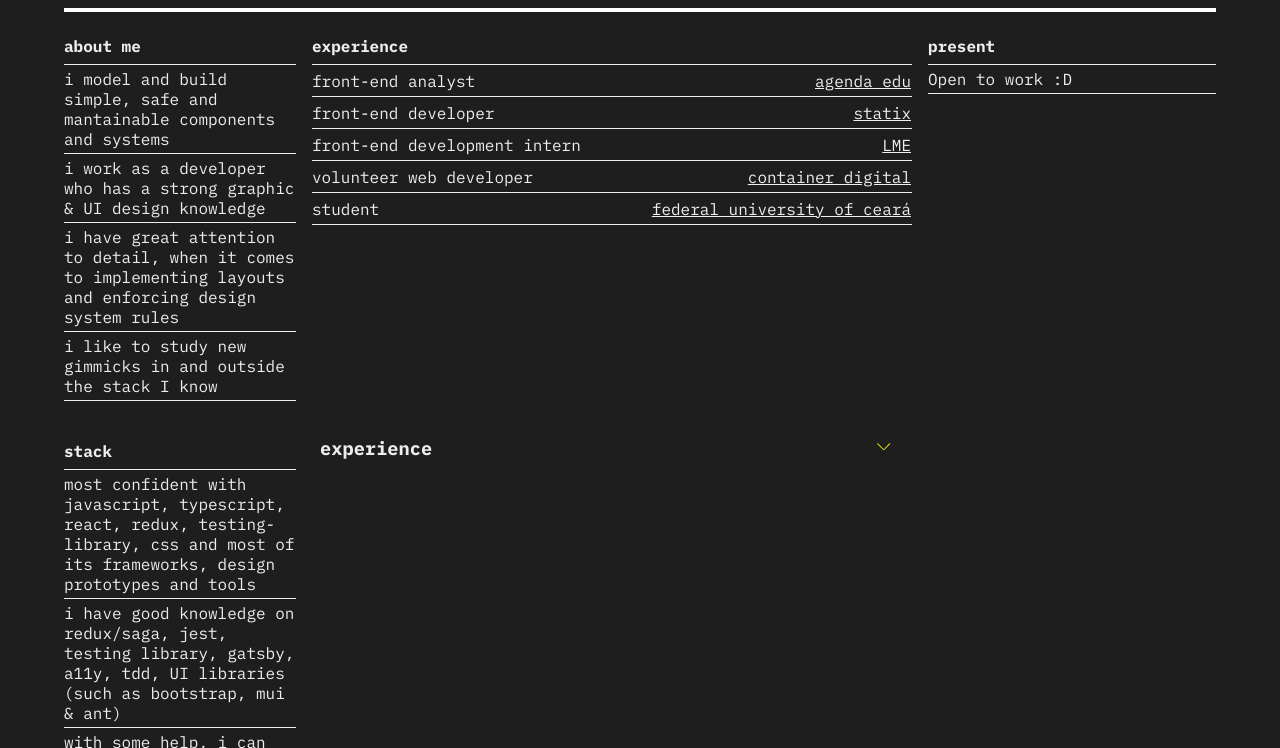
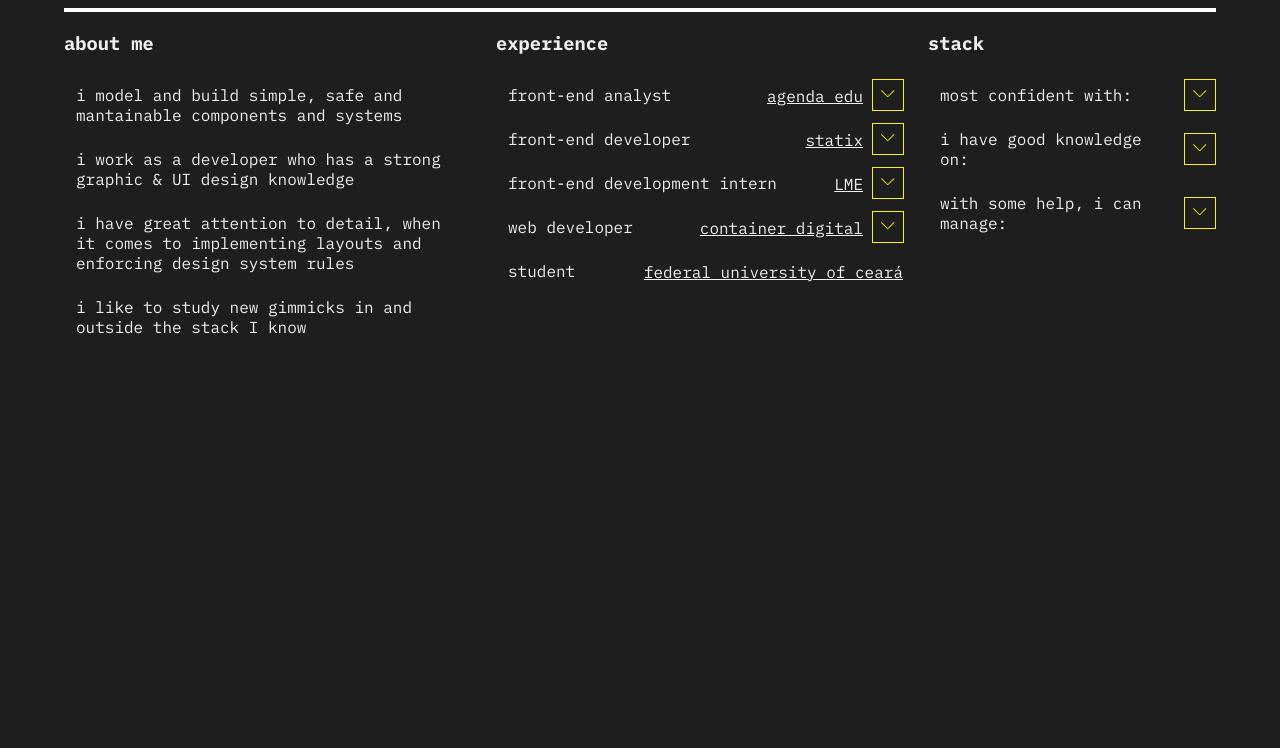
Before and after one commit to soloalex1/alexmachina, a Gatsby site: page / in a window 1280 px wide. Shown: the part 52-800 px from the top of the page. Built offline with nearby package versions, Linux system fonts and the light colour scheme; Gatsby itself is replaced by a stand-in of ours.

Commit message:
style: improve table grid and distribution

```diff
--- a/src/components/Collapsible/index.tsx
+++ b/src/components/Collapsible/index.tsx
@@ -2,13 +2,15 @@ import React, { useState, useEffect, useRef } from "react";
 import { SlArrowDown, SlArrowUp } from "react-icons/sl";
 
 import * as S from "./styles";
+import { TableList } from "../../types";
 
 type CollapsibleProps = {
-	label: string;
-	children: JSX.Element | JSX.Element[];
+	entry: TableList;
 };
 
-export const Collapsible = ({ label, children }: CollapsibleProps) => {
+export const Collapsible = ({
+	entry: { label, link, description, location },
+}: CollapsibleProps) => {
 	const contentRef = useRef(null);
 	const [open, setOpen] = useState(false);
 	const [height, setHeight] = useState(0);
@@ -25,15 +27,23 @@ export const Collapsible = ({ label, children }: CollapsibleProps) => {
 	return (
 		<section>
 			<S.ItemHeader>
-				<h3>{label}</h3>
-
-				<S.ItemButton onClick={toggleOpen}>
-					{open ? <SlArrowUp /> : <SlArrowDown />}
-				</S.ItemButton>
+				<p>{label}</p>
+				<div>
+					{location && link && (
+						<a href={link} target="_blank">
+							{location}
+						</a>
+					)}
+					{description && (
+						<S.ItemButton onClick={toggleOpen}>
+							{open ? <SlArrowUp /> : <SlArrowDown />}
+						</S.ItemButton>
+					)}
+				</div>
 			</S.ItemHeader>
 			<S.CollapsibleContainer height={height}>
 				<div role="content" ref={contentRef} aria-expanded={open}>
-					{children}
+					{description}
 				</div>
 			</S.CollapsibleContainer>
 		</section>
--- a/src/components/Collapsible/styles.ts
+++ b/src/components/Collapsible/styles.ts
@@ -1,19 +1,29 @@
 import styled, { css } from "styled-components";
 
 export const ItemButton = styled.button`
-	height: 40px;
-	width: 40px;
-	padding: 12px;
+	height: 32px;
+	width: 32px;
 	background-color: transparent;
 	color: #faf20c;
 	border: none;
+	border: 1px solid #faf20c;
+	margin-left: 8px;
 `;
 
 export const ItemHeader = styled.header`
-	padding: 0 8px;
 	display: flex;
 	justify-content: space-between;
 	align-items: center;
+
+	> div {
+		display: flex;
+		align-items: center;
+		justify-content: flex-end;
+	}
+
+	> p {
+		margin: 12px;
+	}
 `;
 
 export const CollapsibleContainer = styled.section<{
--- a/src/components/MainContainer/styles.ts
+++ b/src/components/MainContainer/styles.ts
@@ -10,9 +10,9 @@ export const Main = styled.div`
 
 		display: grid;
 		grid-template-columns: 1fr 1fr 30ch;
-		grid-gap: 0 16px;
+		gap: 0 24px;
 
-		header {
+		> header {
 			grid-column: 1 / -1;
 		}
 	}
--- a/src/components/Table/index.tsx
+++ b/src/components/Table/index.tsx
@@ -2,6 +2,7 @@ import React from "react";
 
 import * as S from "./styles";
 import { TableList } from "../../types";
+import { Collapsible } from "../Collapsible";
 
 type TableProps = {
 	title: string;
@@ -11,23 +12,10 @@ type TableProps = {
 const Table = ({ title, list }: TableProps) => {
 	return (
 		<section>
-			<S.ListComponent>
-				<li>
-					<b>{title}</b>
-				</li>
-				{list.map(({ label, location, link }) => {
-					return (
-						<li>
-							<span>{label}</span>
-							{location && link && (
-								<a href={link} target="_blank">
-									{location}
-								</a>
-							)}
-						</li>
-					);
-				})}
-			</S.ListComponent>
+			<h3>{title}</h3>
+			{list.map((entry) => (
+				<Collapsible entry={entry} />
+			))}
 		</section>
 	);
 };
--- a/src/constants/lists.ts
+++ b/src/constants/lists.ts
@@ -5,21 +5,29 @@ export const EXPERIENCE_ITEMS: TableList[] = [
 		label: "front-end analyst",
 		location: "agenda edu",
 		link: "https://agendaedu.com/",
+		description:
+			"Worked at maintenance and development of Agenda Edu web platform, mostly implementing new features that positively impacted our school partners, managers and educators alike. As a part of this process, I've developed performatic graphic interfaces that were easy to use and to learn, acting together with our designers and backenders to ensure consistency and satisfaction through our entire usability experience.",
 	},
 	{
 		label: "front-end developer",
 		location: "statix",
 		link: "https://statix.com.br/",
+		description:
+			"Worked at refining and maintaining legacy web platforms to automate manual workflows of finance and administration, using Angular.js and Java to develop new features and modules. Also developed a few landing pages and digital solutions for external clients using modern tools as React and a few UI-focused libraries such as Material UI, Tailwind and Ant Design.",
 	},
 	{
 		label: "front-end development intern",
 		location: "LME",
 		link: "https://lme.virtual.ufc.br/",
+		description:
+			"Developing and refining digital educational resources for Virtual University Institute at Federal University of Ceará, using Angular.js as main development framework.",
 	},
 	{
-		label: "volunteer web developer",
+		label: "web developer",
 		location: "container digital",
 		link: "http://www.codijr.ufc.br/",
+		description:
+			"Development and maintenance of institutional websites to UFC clients, using Wordpress as the main development and deployment tool.",
 	},
 	{
 		label: "student",
@@ -55,14 +63,17 @@ export const DESCRIPTION_ITEMS: TableList[] = [
 
 export const STACK_ITEMS: TableList[] = [
 	{
-		label:
-			"most confident with javascript, typescript, react, redux, testing-library, css and most of its frameworks, design prototypes and tools",
+		label: "most confident with:",
+		description:
+			" javascript, typescript, react, redux, testing-library, css and most of its frameworks, design prototypes and tools",
 	},
 	{
-		label:
-			"i have good knowledge on redux/saga, jest, testing library, gatsby, a11y, tdd, UI libraries (such as bootstrap, mui & ant)",
+		label: "i have good knowledge on:",
+		description:
+			" redux/saga, jest, testing library, gatsby, a11y, tdd, UI libraries (such as bootstrap, mui & ant)",
 	},
 	{
-		label: "with some help, i can manage node, express, java, angular, mongodb",
+		label: "with some help, i can manage:",
+		description: "node, express, java, angular, mongodb, ux design",
 	},
 ];
--- a/src/pages/index.tsx
+++ b/src/pages/index.tsx
@@ -24,14 +24,8 @@ const IndexPage: React.FC<PageProps> = () => {
 					<Header />
 					<Table title="about me" list={DESCRIPTION_ITEMS} />
 					<Table title="experience" list={EXPERIENCE_ITEMS} />
-					<Table title="present" list={PRESENT_ITEMS} />
+					{/* <Table title="present" list={PRESENT_ITEMS} /> */}
 					<Table title="stack" list={STACK_ITEMS} />
-					<Collapsible label="experience">
-						<div>
-							CollapsibleContainerCollapsibleContainerCollapsibleContainer
-							CollapsibleContainer CollapsibleContainer
-						</div>
-					</Collapsible>
 				</main>
 			</MainContainer>
 		</>
--- a/src/types/index.ts
+++ b/src/types/index.ts
@@ -2,4 +2,5 @@ export type TableList = {
 	label: string;
 	link?: string;
 	location?: string;
+	description?: string;
 };
```
